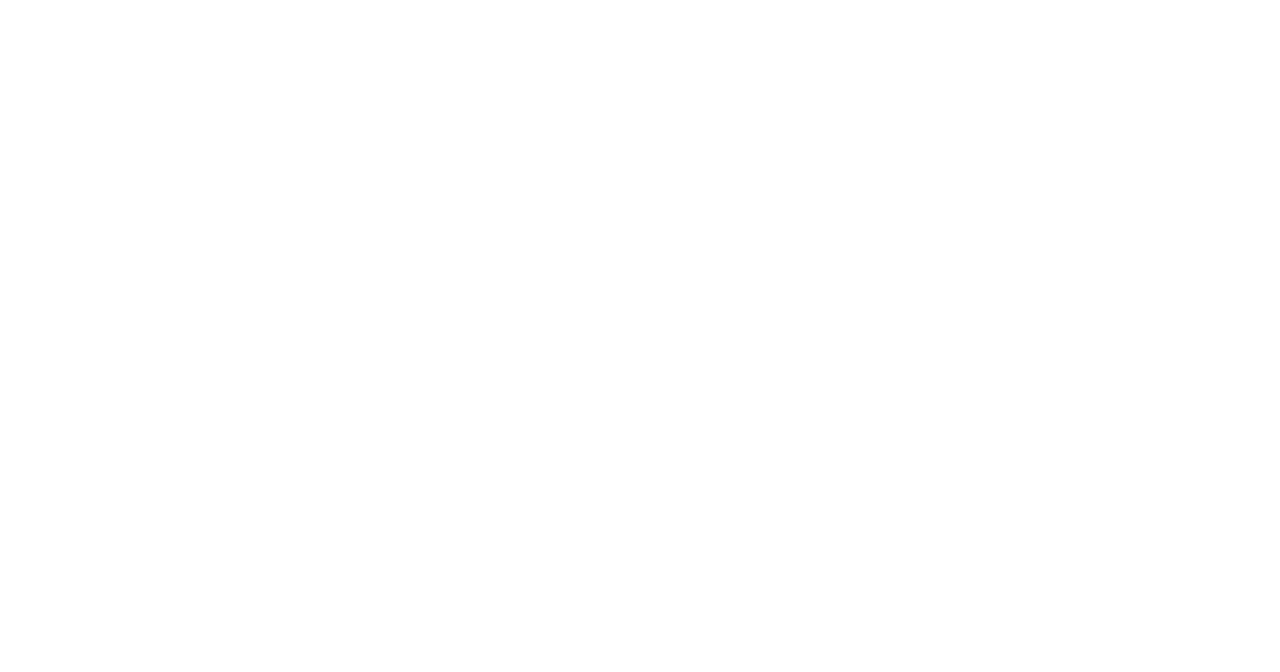
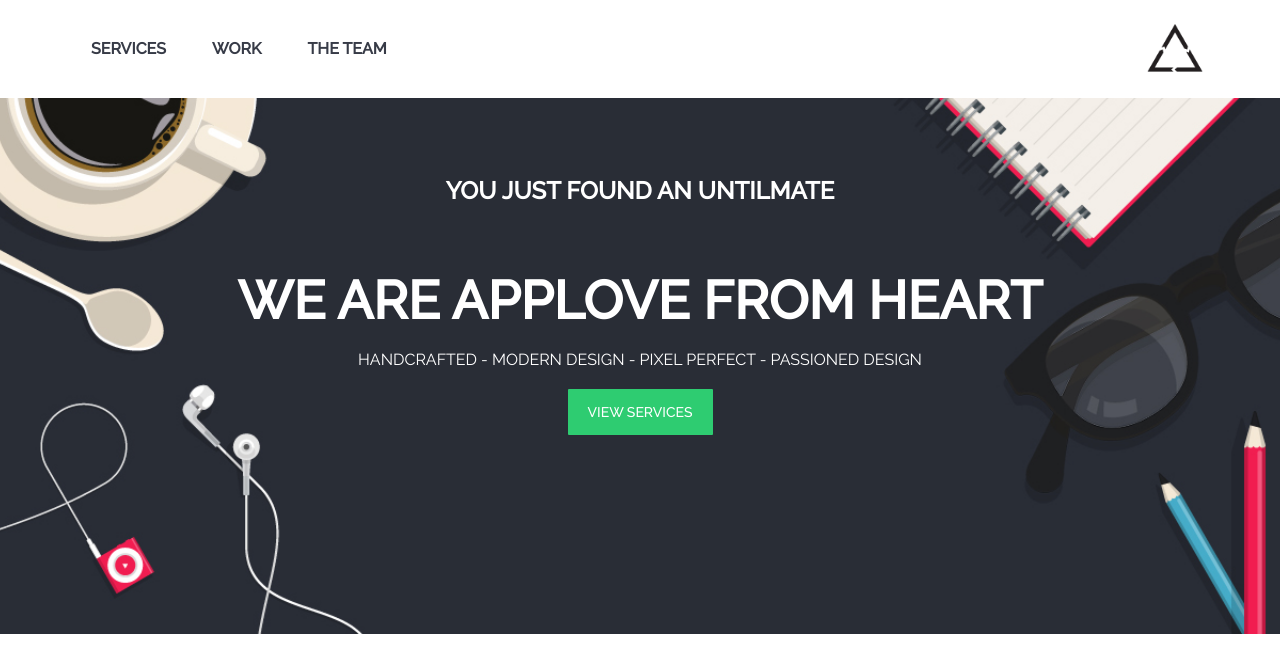
Before and after one commit to ValenMiranda/applove, a plain HTML site: page index.html in a window 1280 px wide. Drawn offline with Linux system fonts and the light colour scheme.

Commit message:
diapositiva 13

```diff
--- a/css/main.css
+++ b/css/main.css
@@ -17,6 +17,7 @@
 
 body {
   /* Establece la fuente de Google aquí */
+  font-family: 'Raleway', sans-serif;
   margin: 0 auto;
   font-size: 16px;
   line-height: 1.71429;
@@ -35,3 +36,55 @@ a {
 a:hover {
   color: #E95853;
 }
+
+.link{
+  font-weight: 700;
+  padding: 21px;
+  display: inline-block;
+}
+
+.logo{
+  float: right;
+}
+
+header{
+  position: fixed;
+  background: white;
+  width: 100%;
+  top:0;
+}
+
+.menu{
+  padding: 14px 70px;
+  overflow: auto;
+}
+
+#home{
+  background-image: url('../assets/images/bg-home.jpg');
+  background-position: center;
+  background-repeat: no-repeat;
+  background-size: cover;
+  height: 554px;
+  text-align: center;
+  margin-top: 80px;
+}
+
+#home .container{
+  color: white;
+  padding: 70px;
+}
+.text-home{
+  font-size: 53px;
+}
+
+.btn-home{
+  background: #2Ecc71;
+  color: #fff;
+  padding: 11px 20px;
+  border-radius: 1px;
+  font-weight: 500;
+  text-transform: uppercase;
+  margin-top: 63;
+  display: inline-block;
+  font-size: 14px;
+}
--- a/index.html
+++ b/index.html
@@ -4,16 +4,38 @@
 	<meta charset="UTF-8">
 	<title>Applove</title>
 	<!-- Importa la fuente del proyecto (Raleway) de Google Fonts (https://fonts.google.com) -->
-
+	<link href="https://fonts.googleapis.com/css?family=Raleway:400,500" rel="stylesheet">
 	<!-- Enlaza tu CSS reutilizable aquí (common.css) -->
-
+	<link rel="stylesheet" href="css/common.css">
 	<!-- Enlaza tu CSS del proyecto aquí -->
+	<link rel="stylesheet" href="css/main.css">
 
 </head>
 <body>
 	<!-- Escribe el HTML aquí -->
+	<header>
+		<div class="menu container">
+			<a href="#" class="text-uppercase link">Services</a>
+			<a href="#" class="text-uppercase link">Work</a>
+			<a href="#" class="text-uppercase link">The team</a>
+			<img src="assets/images/logo-r.png" alt="logo" class="logo" width="70">
+		</div>
+	</header>
+	<section id="home">
+		<div class="container">
+			<h2>YOU JUST FOUND AN UNTILMATE</h2>
+			<h1 class="text-uppercase text-home mb-0">
+				we are applove from heart
+			</h1>
+			<p class="text-uppercase mt-0">
+				HANDCRAFTED - MODERN DESIGN - PIXEL PERFECT - PASSIONED DESIGN
+			</p>
+			<a href="#services" class="btn-home">View services</a>
+		</div>
+	</section>
 
 	<!-- Enlaza tu JS aquí -->
+	<script src="js/app.js"></script>
 
 </body>
 </html>
```
